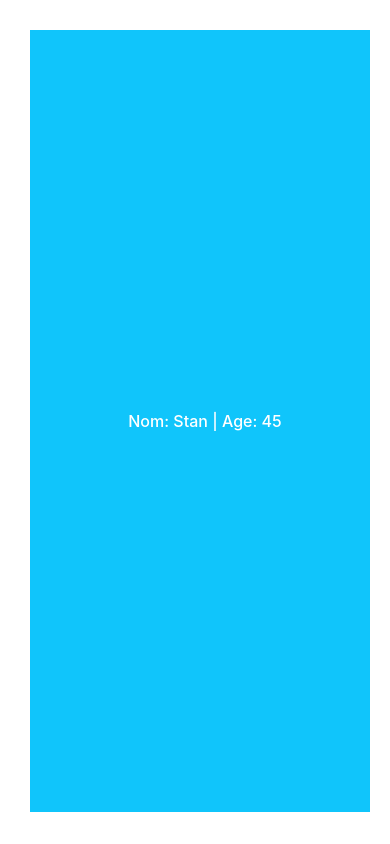
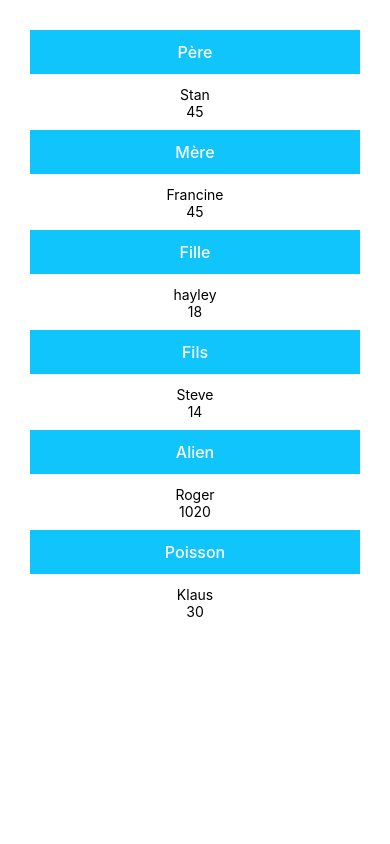
Before and after one commit to NdekoCode/react-native-discovery, a React Native app: screen / in a window 390 px wide. Built offline with nearby package versions, Linux system fonts and the light colour scheme.

Commit message:
feat: add section list

```diff
--- a/App.js
+++ b/App.js
@@ -1,5 +1,10 @@
 import FamilyApp from "./components/FamilyApp";
+import SectionFamily from "./components/SectionFamily";
 
 export default function App() {
-  return (<FamilyApp/>)
+  return (
+
+  // <FamilyApp/>
+  <SectionFamily/>
+  )
 }
--- /dev/null
+++ b/components/SectionFamily.js
@@ -0,0 +1,38 @@
+import { Alert, FlatList, RefreshControl, SectionList, Text, View} from "react-native";
+import { UserItem } from "./UserItem";
+import { useEffect, useState } from "react";
+import { appStyles } from "../styles/app";
+import { familyData } from "../data/constants";
+export default function SectionFamily() {
+  const [isRefreshing,setIsRefreshing] = useState(false)
+  const [timer,setTimer] = useState(null)
+  const handleRefreshing = ()=>{
+    setIsRefreshing(true);
+    setTimer(setTimeout(() => {
+      setIsRefreshing(false)
+      Alert.alert("Finish refreshing","Your refreshing is finish",[{text:"Compris",onPress:()=>console.log("Compris")}],{cancelable:true})
+    }, 2000));
+  }
+  console.log("Timer")
+  useEffect(()=>{
+    setIsRefreshing(false);
+    return ()=>clearTimeout(timer);
+  },[])
+  return (
+    <View style={appStyles.container}>
+        <SectionList sections={familyData} renderSectionHeader={({section})=>(
+    <View style={appStyles.userItem}>
+      <Text style={appStyles.text}>
+        {section.role}
+      </Text>
+    </View>)}
+    renderItem={({item})=>
+    <View >
+      <Text style={appStyles.sectionText}>
+        {item}
+      </Text>
+    </View>}
+    />
+    </View>
+  );
+}
--- a/styles/app.js
+++ b/styles/app.js
@@ -10,7 +10,6 @@ export const appStyles = StyleSheet.create({
   userItem:{
     paddingVertical:12,
     margin:10,
-    width:350,
     marginBottom:12,
     backgroundColor:'#10c5fb',
     paddingHorizontal:10,
@@ -23,5 +22,8 @@ export const appStyles = StyleSheet.create({
       fontWeight:'500',
       fontSize:16,
       textTransform:'capitalize'
+  },sectionText:{
+    textAlign:'center'
   }
+
 });
```
